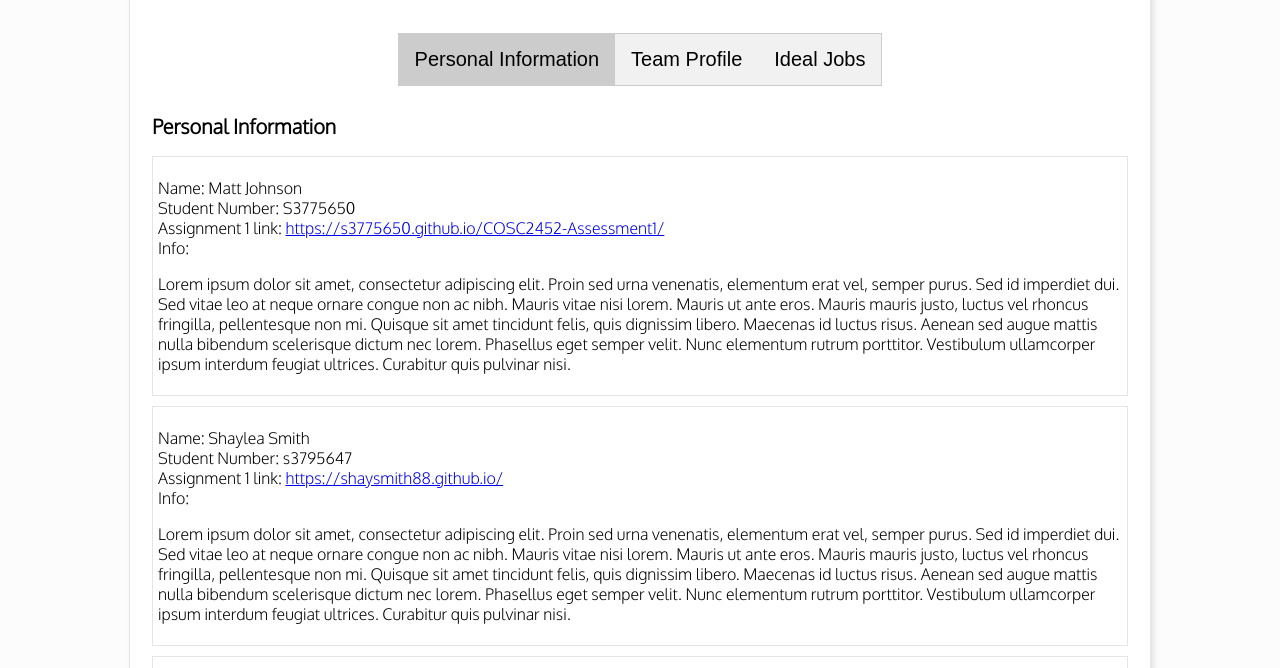
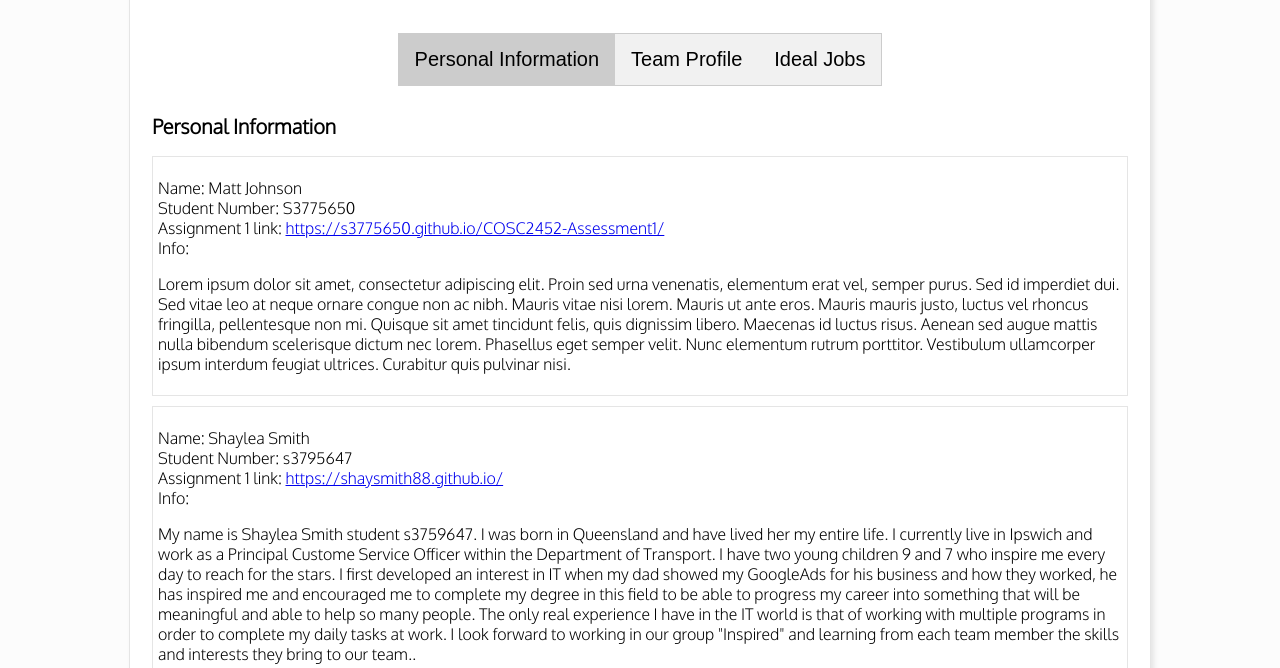
Before and after one commit to Shaysmith88/COSC2196-Assessment-2, a plain HTML site: page index.html in a window 1280 px wide. Shown: the part 132-800 px from the top of the page. Drawn offline with Linux system fonts and the light colour scheme.

Commit message:
Update index.html

```diff
--- a/index.html
+++ b/index.html
@@ -41,7 +41,7 @@
 							Student Number: s3795647<br />
 							Assignment 1 link: <a href="https://shaysmith88.github.io/">https://shaysmith88.github.io/</a><br />
 							Info:</p>
-							<p>Lorem ipsum dolor sit amet, consectetur adipiscing elit. Proin sed urna venenatis, elementum erat vel, semper purus. Sed id imperdiet dui. Sed vitae leo at neque ornare congue non ac nibh. Mauris vitae nisi lorem. Mauris ut ante eros. Mauris mauris justo, luctus vel rhoncus fringilla, pellentesque non mi. Quisque sit amet tincidunt felis, quis dignissim libero. Maecenas id luctus risus. Aenean sed augue mattis nulla bibendum scelerisque dictum nec lorem. Phasellus eget semper velit. Nunc elementum rutrum porttitor. Vestibulum ullamcorper ipsum interdum feugiat ultrices. Curabitur quis pulvinar nisi.</p>
+							<p>My name is Shaylea Smith student s3759647. I was born in Queensland and have lived her my entire life. I currently live in Ipswich and work as a Principal Custome Service Officer within the Department of Transport. I have two young children 9 and 7 who inspire me every day to reach for the stars. I first developed an interest in IT when my dad showed my GoogleAds for his business and how they worked, he has inspired me and encouraged me to complete my degree in this field to be able to progress my career into something that will be meaningful and able to help so many people. The only real experience I have in the IT world is that of working with multiple programs in order to complete my daily tasks at work. I look forward to working in our group "Inspired" and learning from each team member the skills and interests they bring to our team..</p>
 						</div>
 						<div id="group_member">
 							<p>Name: Graham Hibbert <br />
```
